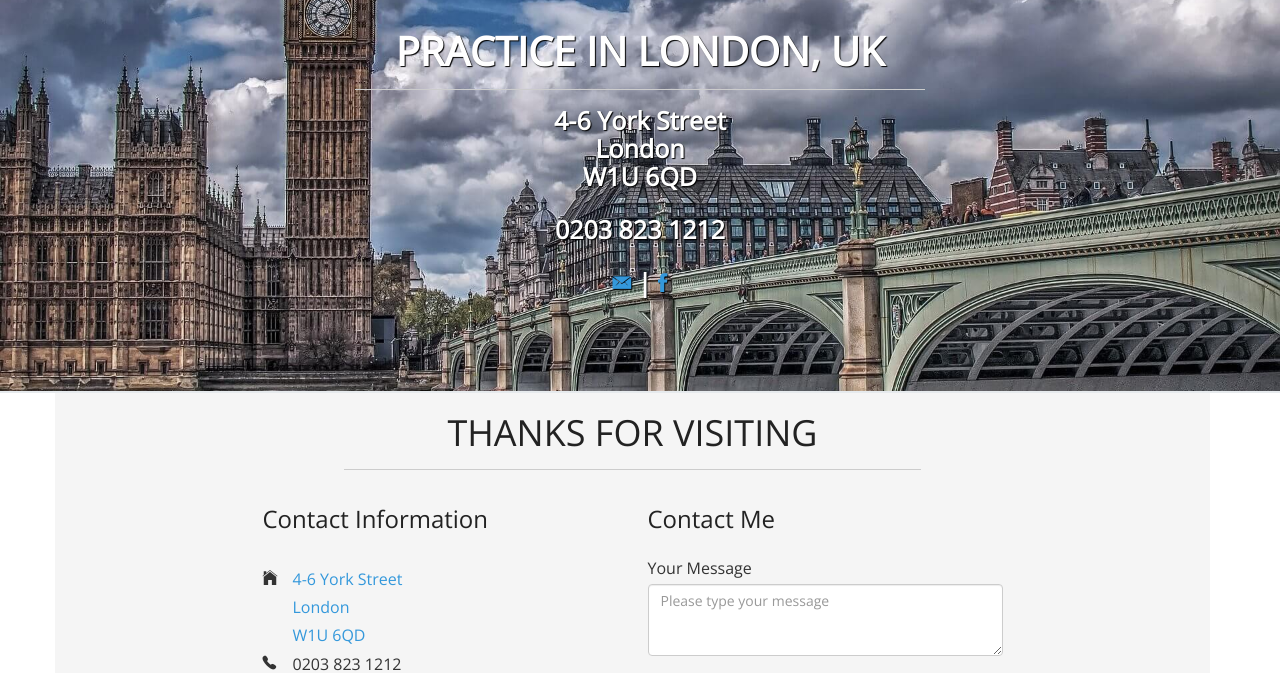
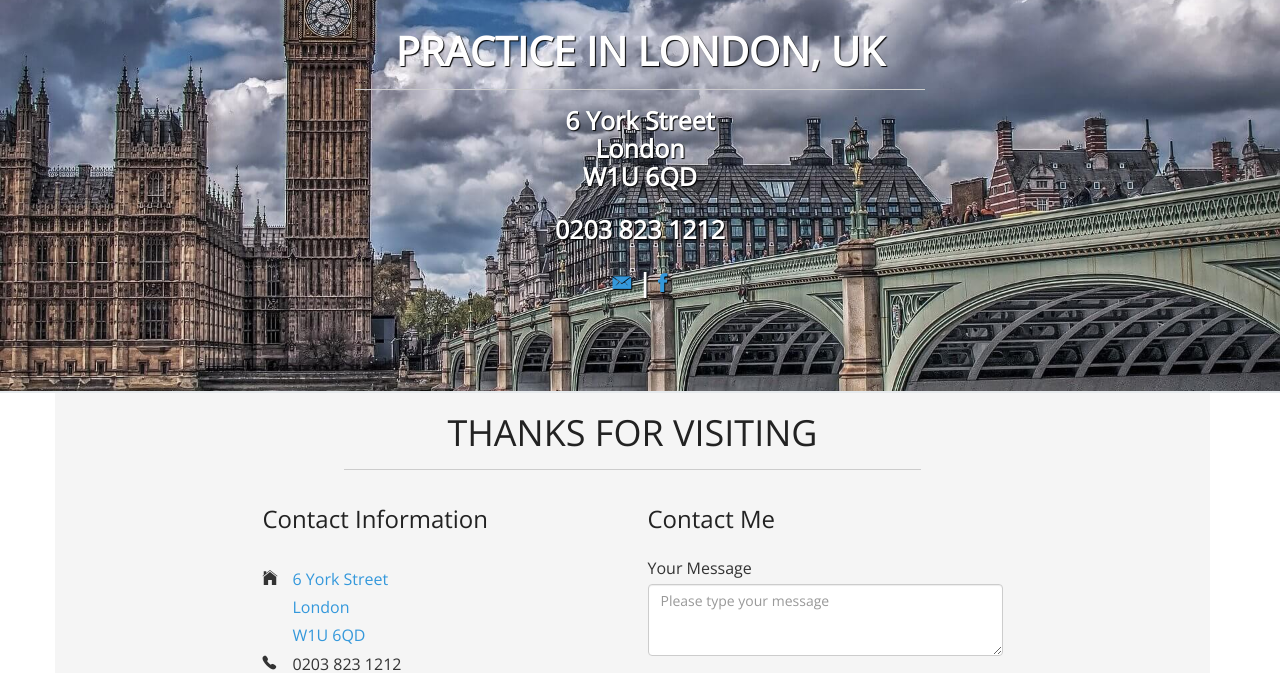
Before and after one commit to huseyinozyilmaz/drnurdan.com, a Jekyll site: the page built from index.html, in a window 1280 px wide and 900 px high, scrolled down 3508 px. Shown: the part 157-830 px from the top of the window. Built offline with Jekyll 4.4.1, drawn with Linux system fonts in a browser that asks for light colours; some of the changed text lies outside the part shown.

Commit message:
Address change

```diff
--- a/_config.yml
+++ b/_config.yml
@@ -6,7 +6,7 @@ fulltitle: Dr Nur Ozyilmaz
 appname: DrNur
 email: contact@drnur.co.uk
 tel: 0203 823 1212
-address: "4-6 York Street<br>London<br>W1U 6QD"
+address: "6 York Street<br>London<br>W1U 6QD"
 map: "https://goo.gl/maps/rtg1BaAnkadWAqKB9"
 description: Dr Nur Ozyilmaz is an experienced, UK trained, integrative health consultant who has worked in some of the most renowned London hospitals, including Kings College Hospital, Great Ormond Street, and St Thomas’ Hospital.
 jobtitle: Integrative Health Consultant
```
